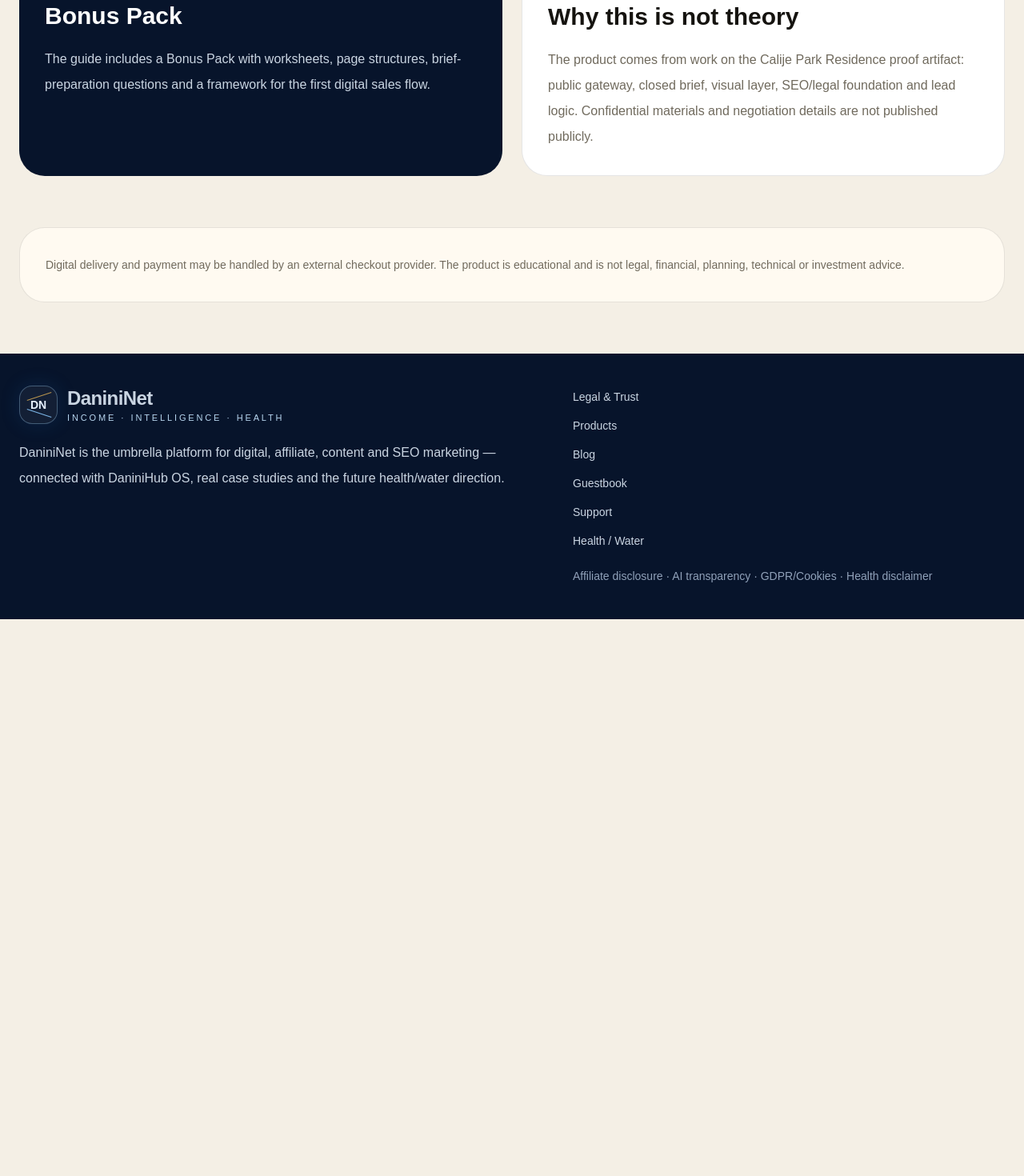
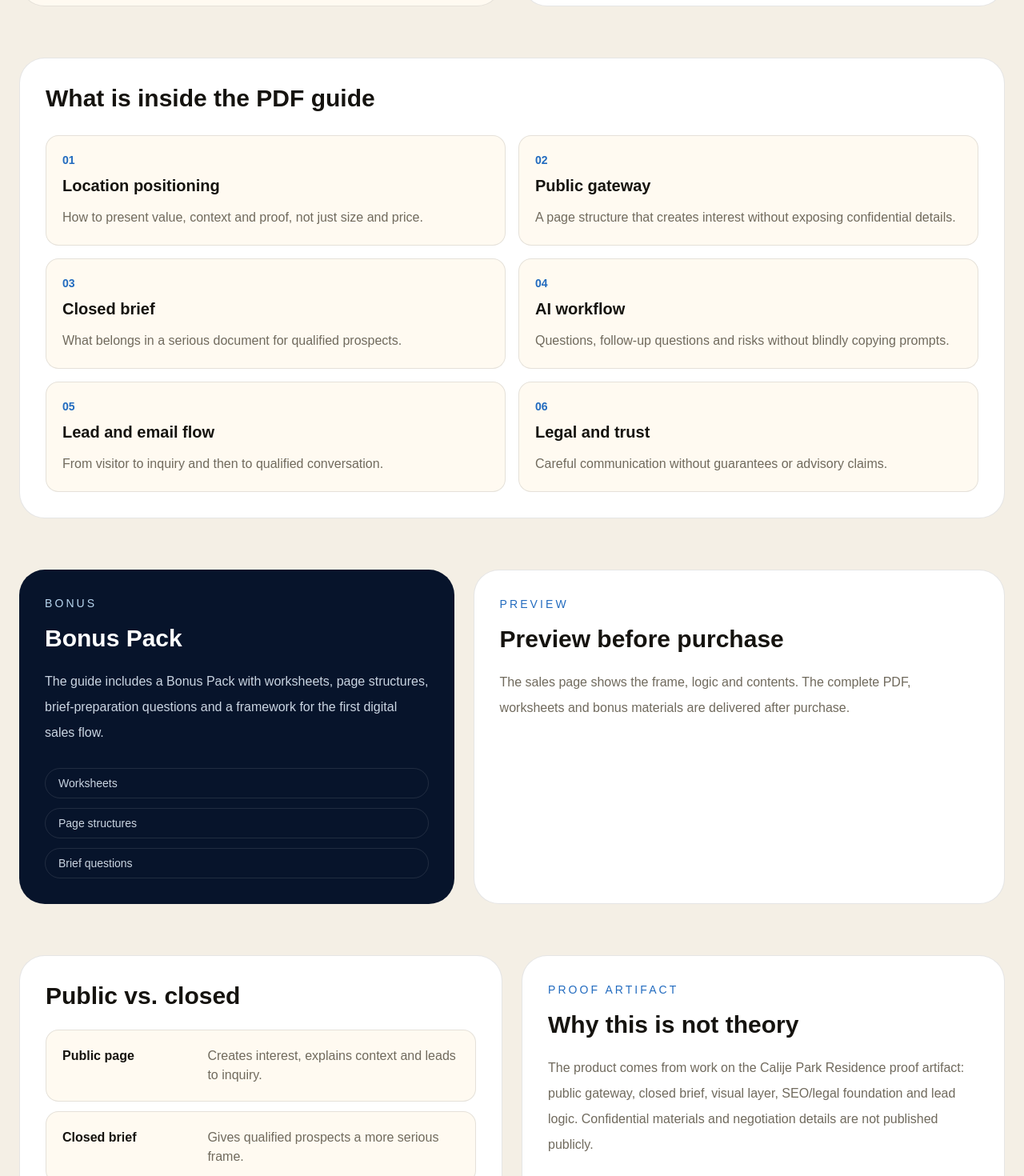
Before and after one commit to danininet/danininet, a Next.js app: page /en/proizvodi/digitalna-prodaja-lokacije in a window 1280 px wide. Shown: the part 1330-2800 px from the top of the page at 80% size. Before the commit the page ends 2104 px from the top, so only its background shows below. Built offline with nearby package versions, Linux system fonts and the light colour scheme; no server answers.

Commit message:
Add DPL outline bonus preview and route language switch

```diff
--- a/app/[locale]/proizvodi/digitalna-prodaja-lokacije/page.tsx
+++ b/app/[locale]/proizvodi/digitalna-prodaja-lokacije/page.tsx
@@ -1,11 +1,12 @@
 import Link from "next/link";
 import { SectionIntro, SiteShell, normalizeLocale } from "@/components/layout/SiteShell";
+import { SystemMap } from "@/components/visual/SystemMap";
 
 type Locale = "sr" | "de" | "en";
 
 const copy = {
   sr: {
-    eyebrow: "Prvi DaniniNet digitalni proizvod",
+    eyebrow: "DaniniNet digitalni proizvod",
     title: "Digitalna prodaja lokacije",
     text: "Praktičan vodič za vlasnike lokacija, agente, male investitore i digitalne marketare koji žele da lokaciju predstave ozbiljnije od klasičnog oglasa.",
     cta: "Preuzmi vodič",
@@ -24,14 +25,31 @@
     ],
     audienceTitle: "Kome je namenjeno",
     audience: ["vlasnicima parcela, kuća, stanova i poslovnih lokacija", "agentima koji žele ozbiljniji digitalni argument", "malim investitorima koji žele test tržišta pre velikog troška", "digitalnim marketarima koji žele realan case study"],
+    outlineTitle: "Šta je unutar PDF vodiča",
+    outline: [
+      ["01", "Prodajna pozicija lokacije", "Kako lokaciju predstaviti kroz vrednost, kontekst i dokaz, ne samo kroz površinu i cenu."],
+      ["02", "Javni gateway", "Struktura stranice koja privlači interesovanje bez otkrivanja poverljivih detalja."],
+      ["03", "Zatvoreni brief", "Šta ide u ozbiljniji dokument za kvalifikovane interesente, a šta ostaje van javnosti."],
+      ["04", "AI radni tok", "Kako koristiti pitanja, potpitanja i rizike bez slepog kopiranja promptova."],
+      ["05", "Lead i email tok", "Kako posetioca prevesti u upit, a upit u kvalifikovan razgovor."],
+      ["06", "Legal i trust granice", "Kako komunicirati pažljivo: bez garancija, bez investicionih i pravnih tvrdnji."],
+    ],
+    tableTitle: "Javno vs. zatvoreno",
+    table: [
+      ["Javna stranica", "Privlači interesovanje, objašnjava kontekst i vodi ka upitu."],
+      ["Zatvoreni brief", "Daje ozbiljniji okvir samo kvalifikovanim interesentima."],
+      ["Pregovarački detalji", "Ne objavljuju se javno; služe za kontrolisan razgovor."],
+    ],
     bonusTitle: "Bonus Pack",
     bonusText: "Uz vodič ide prateći Bonus Pack: radne liste, strukture stranica, pitanja za pripremu brief-a i okvir za prvi digitalni prodajni tok.",
+    sampleTitle: "Preview pre kupovine",
+    sampleText: "Prodajna strana prikazuje okvir, logiku i sadržaj proizvoda. Kompletan PDF, radne liste i bonus materijali isporučuju se nakon kupovine.",
     proofTitle: "Zašto ovo nije teorija",
     proofText: "Proizvod je izveden iz rada na Calije Park Residence proof artifact-u: javni gateway, zatvoreni brief, vizuelni sloj, SEO/legal osnova i lead logika. Poverljivi materijali i pregovarački detalji ne objavljuju se javno.",
     disclaimer: "Digitalna isporuka i naplata mogu ići preko eksternog checkout provajdera. Proizvod je edukativan i ne predstavlja pravni, finansijski, urbanistički, tehnički ili investicioni savet.",
   },
   de: {
-    eyebrow: "Erstes digitales Produkt von DaniniNet",
+    eyebrow: "DaniniNet digitales Produkt",
     title: "Digitaler Verkauf von Standorten",
     text: "Ein praktischer Leitfaden für Eigentümer, Makler, kleine Investoren und digitale Marketer, die einen Standort seriöser als eine klassische Anzeige präsentieren möchten.",
     cta: "Leitfaden ansehen",
@@ -41,23 +59,23 @@
     problemTitle: "Ein guter Standort wirkt oft weniger wertvoll, wenn er schwach präsentiert wird.",
     problemText: "Eine Anzeige mit wenigen Fotos, einem Preis und kurzem Text trägt selten den vollen Wert eines Standorts. Es fehlen Kontext, Argument, Vertrauen, Grenzen und der nächste Schritt für ernsthafte Käufer oder Investoren.",
     outcomeTitle: "Was der Leitfaden hilft aufzubauen",
-    outcomes: [
-      "eine öffentliche digitale Standortpräsentation mit klarem Argument",
-      "einen geschlossenen Brief für ernsthafte Interessenten ohne vertrauliche Details öffentlich zu machen",
-      "Lead-Formular und E-Mail-Fluss zur Qualifizierung von Anfragen",
-      "Legal/Trust-Ebene ohne unzulässige Versprechen",
-      "KI-Arbeitsrahmen: Fragen, Risiken, Annahmen, Belege und nächste Schritte",
-    ],
+    outcomes: ["eine öffentliche digitale Standortpräsentation mit klarem Argument", "einen geschlossenen Brief für ernsthafte Interessenten ohne vertrauliche Details öffentlich zu machen", "Lead-Formular und E-Mail-Fluss zur Qualifizierung von Anfragen", "Legal/Trust-Ebene ohne unzulässige Versprechen", "KI-Arbeitsrahmen: Fragen, Risiken, Annahmen, Belege und nächste Schritte"],
     audienceTitle: "Für wen es gedacht ist",
     audience: ["Eigentümer von Grundstücken, Häusern, Wohnungen und Standorten", "Makler mit Bedarf an stärkerem digitalem Argument", "kleine Investoren, die Marktinteresse testen möchten", "digitale Marketer, die einen realen Case Study Prozess suchen"],
+    outlineTitle: "Was im PDF-Leitfaden enthalten ist",
+    outline: [["01", "Positionierung des Standorts", "Wert, Kontext und Beleg statt nur Fläche und Preis."], ["02", "Öffentlicher Gateway", "Seitenstruktur, die Interesse erzeugt, ohne Vertrauliches offenzulegen."], ["03", "Geschlossener Brief", "Was in ein Dokument für qualifizierte Interessenten gehört."], ["04", "KI-Arbeitsfluss", "Fragen, Rückfragen und Risiken ohne blindes Prompt-Kopieren."], ["05", "Lead- und E-Mail-Fluss", "Vom Besucher zur Anfrage und weiter zum qualifizierten Gespräch."], ["06", "Legal und Trust", "Sorgfältige Kommunikation ohne Garantien oder Beratungsversprechen."]],
+    tableTitle: "Öffentlich vs. geschlossen",
+    table: [["Öffentliche Seite", "Erzeugt Interesse, erklärt Kontext und führt zur Anfrage."], ["Geschlossener Brief", "Gibt qualifizierten Interessenten einen ernsthafteren Rahmen."], ["Verhandlungsdetails", "Werden nicht öffentlich gezeigt; sie gehören in kontrollierte Gespräche."]],
     bonusTitle: "Bonus Pack",
     bonusText: "Zum Leitfaden gehört ein Bonus Pack mit Arbeitslisten, Seitenstrukturen, Fragen zur Brief-Vorbereitung und einem Rahmen für den ersten digitalen Verkaufsfluss.",
+    sampleTitle: "Preview vor dem Kauf",
+    sampleText: "Die Verkaufsseite zeigt Rahmen, Logik und Inhalte. Komplettes PDF, Arbeitslisten und Bonusmaterialien werden nach dem Kauf geliefert.",
     proofTitle: "Warum es keine Theorie ist",
     proofText: "Das Produkt basiert auf dem Calije Park Residence Proof Artifact: öffentlicher Gateway, geschlossener Brief, visuelle Ebene, SEO/Legal-Basis und Lead-Logik. Vertrauliche Materialien und Verhandlungsdetails werden nicht öffentlich gemacht.",
     disclaimer: "Digitale Lieferung und Zahlung können über einen externen Checkout-Anbieter erfolgen. Das Produkt ist edukativ und keine Rechts-, Finanz-, Planungs-, Technik- oder Anlageberatung.",
   },
   en: {
-    eyebrow: "First DaniniNet digital product",
+    eyebrow: "DaniniNet digital product",
     title: "Digital Location Sales",
     text: "A practical guide for owners, agents, small investors and digital marketers who want to present a location more seriously than a classic listing.",
     cta: "Get the guide",
@@ -67,17 +85,17 @@
     problemTitle: "A good location can look weaker than it is when the presentation is weak.",
     problemText: "A listing with a few photos, a price and a short description rarely carries the full value of a location. It lacks context, argument, trust, boundaries and a next step for serious buyers or investors.",
     outcomeTitle: "What the guide helps you build",
-    outcomes: [
-      "a public digital presentation that explains why the location matters",
-      "a closed brief for serious prospects without exposing confidential details",
-      "lead form and email flow that separate curiosity from qualified interest",
-      "legal/trust layer without promises that should not be made",
-      "AI working frame: questions, risks, assumptions, evidence and next steps",
-    ],
+    outcomes: ["a public digital presentation that explains why the location matters", "a closed brief for serious prospects without exposing confidential details", "lead form and email flow that separate curiosity from qualified interest", "legal/trust layer without promises that should not be made", "AI working frame: questions, risks, assumptions, evidence and next steps"],
     audienceTitle: "Who it is for",
     audience: ["owners of land, houses, apartments and business locations", "agents who need a stronger digital argument", "small investors who want to test market interest", "digital marketers looking for a real case study"],
+    outlineTitle: "What is inside the PDF guide",
+    outline: [["01", "Location positioning", "How to present value, context and proof, not just size and price."], ["02", "Public gateway", "A page structure that creates interest without exposing confidential details."], ["03", "Closed brief", "What belongs in a serious document for qualified prospects."], ["04", "AI workflow", "Questions, follow-up questions and risks without blindly copying prompts."], ["05", "Lead and email flow", "From visitor to inquiry and then to qualified conversation."], ["06", "Legal and trust", "Careful communication without guarantees or advisory claims."]],
+    tableTitle: "Public vs. closed",
+    table: [["Public page", "Creates interest, explains context and leads to inquiry."], ["Closed brief", "Gives qualified prospects a more serious frame."], ["Negotiation details", "Not published publicly; used in controlled conversations."]],
     bonusTitle: "Bonus Pack",
     bonusText: "The guide includes a Bonus Pack with worksheets, page structures, brief-preparation questions and a framework for the first digital sales flow.",
+    sampleTitle: "Preview before purchase",
+    sampleText: "The sales page shows the frame, logic and contents. The complete PDF, worksheets and bonus materials are delivered after purchase.",
     proofTitle: "Why this is not theory",
     proofText: "The product comes from work on the Calije Park Residence proof artifact: public gateway, closed brief, visual layer, SEO/legal foundation and lead logic. Confidential materials and negotiation details are not published publicly.",
     disclaimer: "Digital delivery and payment may be handled by an external checkout provider. The product is educational and is not legal, financial, planning, technical or investment advice.",
@@ -91,7 +109,7 @@
   const checkoutUrl = process.env.NEXT_PUBLIC_GUMROAD_DPL_URL || `/${lang}/support`;
 
   return (
-    <SiteShell locale={lang}>
+    <SiteShell locale={lang} currentPath={`/${lang}/proizvodi/digitalna-prodaja-lokacije`}>
       <SectionIntro eyebrow={t.eyebrow} title={t.title} text={t.text} />
       <section className="mx-auto grid max-w-7xl gap-6 px-6 pb-16 lg:grid-cols-[1.1fr_0.9fr]">
         <article className="rounded-[2rem] border border-black/10 bg-white p-8">
@@ -115,18 +133,50 @@
             {t.outcomes.map((item) => <li key={item} className="border-b border-black/10 pb-4 last:border-0">{item}</li>)}
           </ul>
         </article>
-        <article className="rounded-[2rem] border border-black/10 bg-white p-8">
-          <h2 className="text-3xl font-semibold">{t.audienceTitle}</h2>
-          <ul className="mt-6 grid gap-4 text-[#706a5d]">
-            {t.audience.map((item) => <li key={item} className="border-b border-black/10 pb-4 last:border-0">{item}</li>)}
-          </ul>
-        </article>
+        <SystemMap variant="light" />
       </section>
-      <section className="mx-auto grid max-w-7xl gap-6 px-6 pb-16 lg:grid-cols-2">
+      <section className="mx-auto max-w-7xl px-6 pb-16">
+        <div className="rounded-[2rem] border border-black/10 bg-white p-8">
+          <h2 className="text-3xl font-semibold">{t.outlineTitle}</h2>
+          <div className="mt-7 grid gap-4 md:grid-cols-2">
+            {t.outline.map(([num, title, text]) => (
+              <article key={num} className="rounded-2xl border border-black/10 bg-[#fffaf1] p-5">
+                <p className="text-sm font-semibold text-[#226bbf]">{num}</p>
+                <h3 className="mt-2 text-xl font-semibold">{title}</h3>
+                <p className="mt-3 leading-7 text-[#706a5d]">{text}</p>
+              </article>
+            ))}
+          </div>
+        </div>
+      </section>
+      <section className="mx-auto grid max-w-7xl gap-6 px-6 pb-16 lg:grid-cols-[0.9fr_1.1fr]">
         <article className="rounded-[2rem] bg-[#07142b] p-8 text-white">
           <p className="text-sm uppercase tracking-[0.22em] text-[#b9d7f0]">Bonus</p>
           <h2 className="mt-4 text-3xl font-semibold">{t.bonusTitle}</h2>
           <p className="mt-5 leading-8 text-slate-300">{t.bonusText}</p>
+          <div className="mt-7 grid gap-3 text-sm text-slate-300">
+            <span className="rounded-full border border-white/10 px-4 py-2">Worksheets</span>
+            <span className="rounded-full border border-white/10 px-4 py-2">Page structures</span>
+            <span className="rounded-full border border-white/10 px-4 py-2">Brief questions</span>
+          </div>
+        </article>
+        <article className="rounded-[2rem] border border-black/10 bg-white p-8">
+          <p className="text-sm uppercase tracking-[0.22em] text-[#226bbf]">Preview</p>
+          <h2 className="mt-4 text-3xl font-semibold">{t.sampleTitle}</h2>
+          <p className="mt-5 leading-8 text-[#706a5d]">{t.sampleText}</p>
+        </article>
+      </section>
+      <section className="mx-auto grid max-w-7xl gap-6 px-6 pb-16 lg:grid-cols-2">
+        <article className="rounded-[2rem] border border-black/10 bg-white p-8">
+          <h2 className="text-3xl font-semibold">{t.tableTitle}</h2>
+          <div className="mt-6 grid gap-3">
+            {t.table.map(([title, text]) => (
+              <div key={title} className="grid gap-3 rounded-2xl border border-black/10 bg-[#fffaf1] p-5 md:grid-cols-[0.35fr_0.65fr]">
+                <strong>{title}</strong>
+                <span className="text-[#706a5d]">{text}</span>
+              </div>
+            ))}
+          </div>
         </article>
         <article className="rounded-[2rem] border border-black/10 bg-white p-8">
           <p className="text-sm uppercase tracking-[0.22em] text-[#226bbf]">Proof artifact</p>
```
